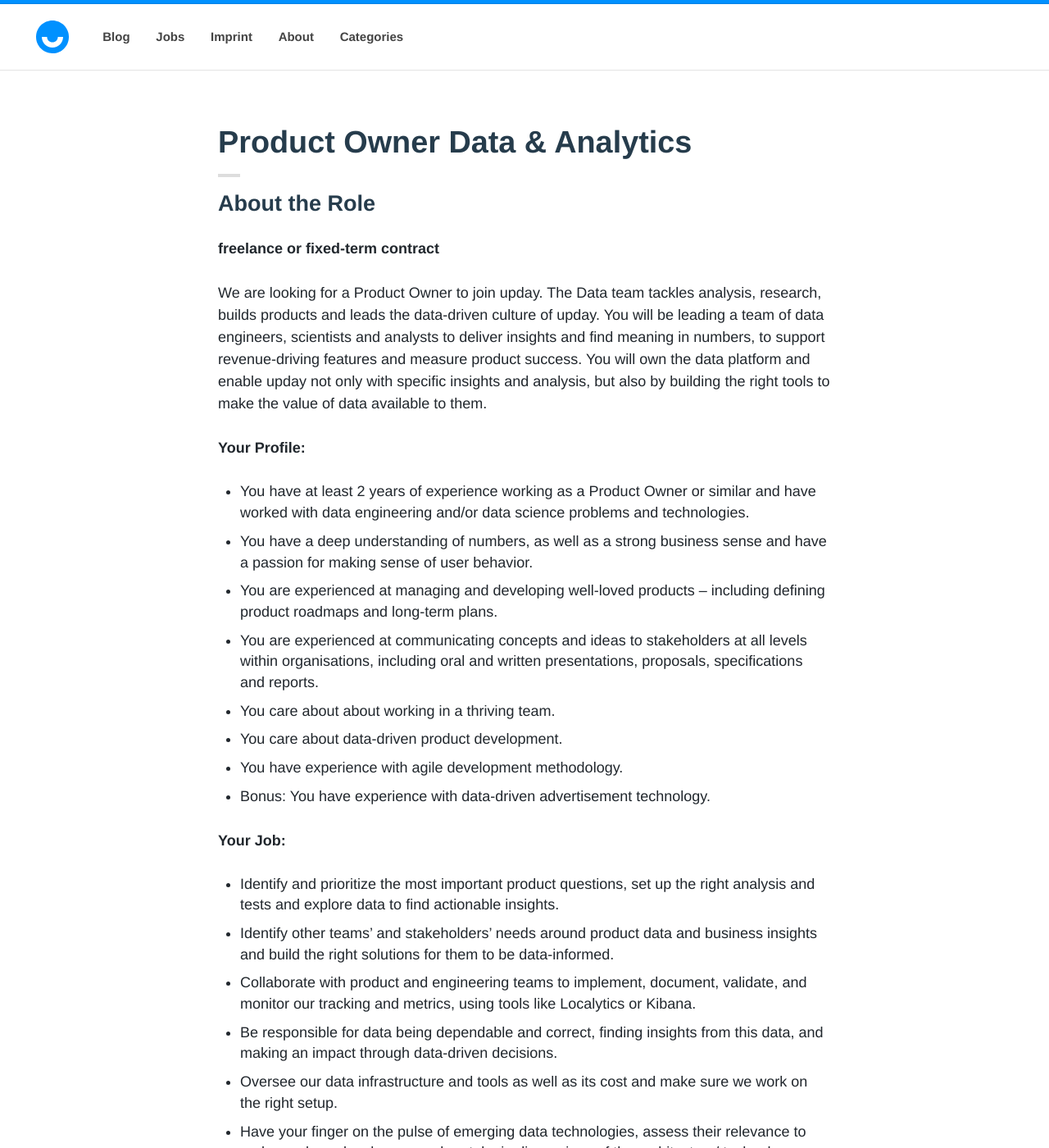
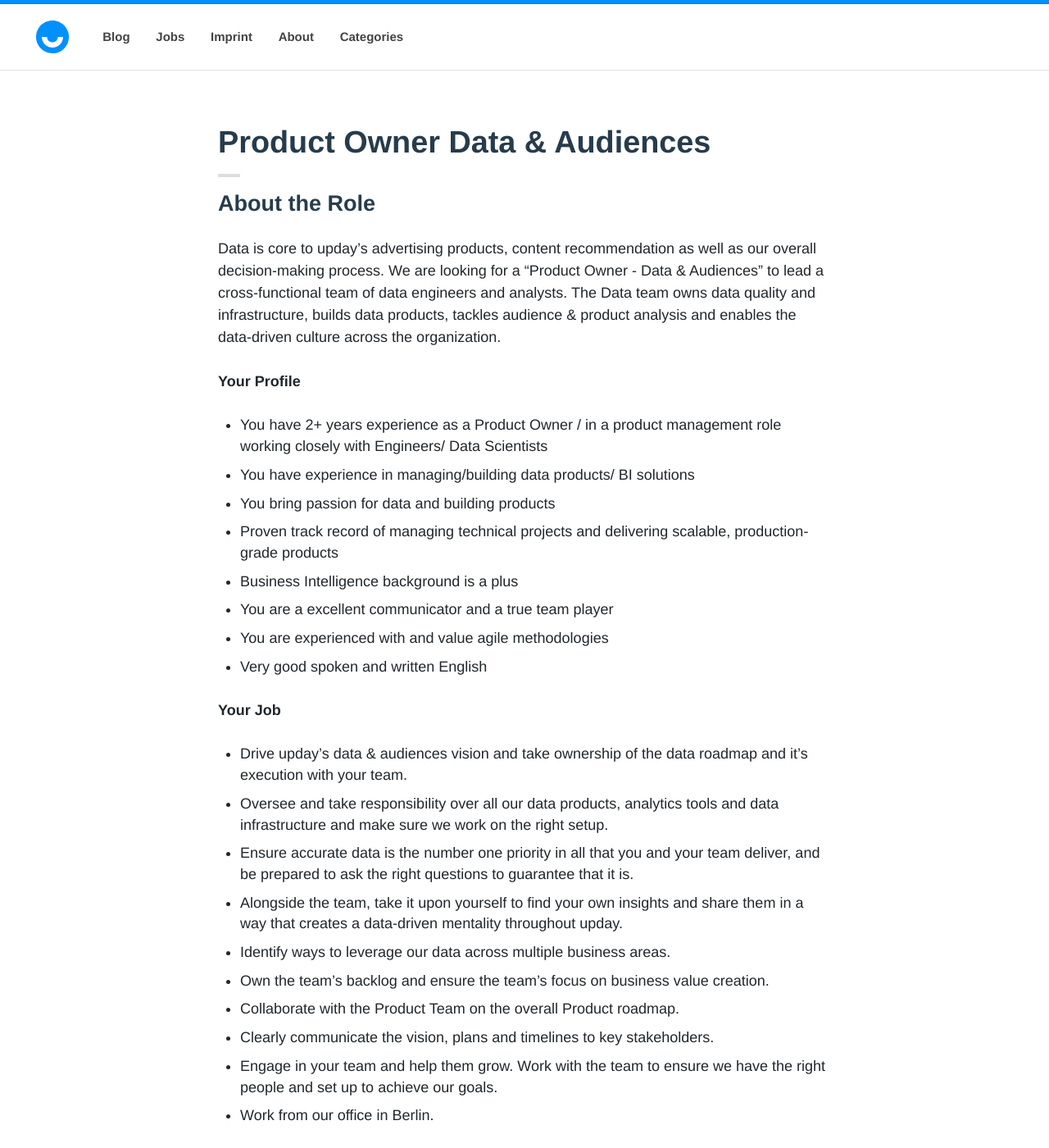
Before and after one commit to upday/upday.github.io, a Jekyll site: the page built from _posts/jobs/2017-05-05-po.md, in a window 1280 px wide and 1400 px high. Shown: the whole window at 82% size. Built offline with Jekyll 4.4.1, drawn with Linux system fonts in a browser that asks for light colours; nearby versions of some CDN libraries; some web fonts are replaced; comment, search, counter and statistics services are not loaded; some of the changed text lies outside the part shown.

Commit message:
Added QA job, changed from email contact to links

```diff
--- a/_posts/jobs/2017-05-05-po.md
+++ b/_posts/jobs/2017-05-05-po.md
@@ -1,55 +1,64 @@
 ---
 layout: static
-title: "Product Owner Data & Analytics"
+title: "Product Owner Data & Audiences"
 description: We want you!
 modified:
 categories: jobs
-excerpt: We are looking for a PO Data & Analytics.
-tags: [Jobs, PO, full-time]
-date: 2017-05-05T10:00:00-01:00
+excerpt: We are looking for a PO Data & Audiences.
+tags: [Jobs, PO, data, audiences, product, product development]
+date: 2017-09-07T00:00:00-01:00
 ---
 ## About the Role
-**freelance or fixed-term contract**
 
-We are looking for a Product Owner to join upday. The Data team tackles analysis, research, builds
-products and leads the data-driven culture of upday. You will be leading a team of data engineers,
-scientists and analysts to deliver insights and find meaning in numbers, to support revenue-driving
-features and measure product success. You will own the data platform and enable upday not only with
-specific insights and analysis, but also by building the right tools to make the value of data
-available to them.
+Data is core to upday’s advertising products, content recommendation as well as our
+overall decision-making process. We are looking for a “Product Owner - Data &
+Audiences” to lead a cross-functional team of data engineers and analysts. The Data
+team owns data quality and infrastructure, builds data products, tackles audience &
+product analysis and enables the data-driven culture across the organization.
 
-**Your Profile:**
+**Your Profile**
 
-* You have at least 2 years of experience working as a Product Owner or similar and have worked with data engineering and/or data science problems and technologies.
-* You have a deep understanding of numbers, as well as a strong business sense and have a passion for making sense of user behavior.
-* You are experienced at managing and developing well-loved products – including defining product roadmaps and long-term plans.
-* You are experienced at communicating concepts and ideas to stakeholders at all levels within organisations, including oral and written presentations, proposals, specifications and reports.
-* You care about about working in a thriving team.
-* You care about data-driven product development.
-* You have experience with agile development methodology.
-* Bonus: You have experience with data-driven advertisement technology.
+* You have 2+ years experience as a Product Owner / in a product
+management role working closely with Engineers/ Data Scientists
+* You have experience in managing/building data products/ BI solutions
+* You bring passion for data and building products
+* Proven track record of managing technical projects and delivering scalable,
+production-grade products
+* Business Intelligence background is a plus
+* You are a excellent communicator and a true team player
+* You are experienced with and value agile methodologies
+* Very good spoken and written English
 
-**Your Job:**
+**Your Job**
 
-* Identify and prioritize the most important product questions, set up the right analysis and tests and explore data to find actionable insights.
-* Identify other teams’ and stakeholders’ needs around product data and business insights and build the right solutions for them to be data-informed.
-* Collaborate with product and engineering teams to implement, document, validate, and monitor our tracking and metrics, using tools like Localytics or Kibana.
-* Be responsible for data being dependable and correct, finding insights from this data, and making an impact through data-driven decisions.
-* Oversee our data infrastructure and tools as well as its cost and make sure we work on the right setup.
-* Have your finger on the pulse of emerging data technologies, assess their relevance to upday and our developers, and partake in discussions of the architecture/ technology within the team.
-* Define and develop a product strategy for data & audiences including owning the short, medium and long term vision and execution for your team.
-* Clearly communicate the vision, plans, objectives to all stakeholders.
-* Actively contribute to creating a data-driven culture.
-* Engage in your team and help them grow. Enable your team to deliver like clockwork with increasing quality.
+* Drive upday's data & audiences vision and take ownership of the data
+roadmap and it's execution with your team.
+* Oversee and take responsibility over all our data products, analytics tools and
+data infrastructure and make sure we work on the right setup.
+* Ensure accurate data is the number one priority in all that you and your team
+deliver, and be prepared to ask the right questions to guarantee that it is.
+* Alongside the team, take it upon yourself to find your own insights and share
+them in a way that creates a data-driven mentality throughout upday.
+* Identify ways to leverage our data across multiple business areas.
+* Own the team's backlog and ensure the team’s focus on business value
+creation.
+* Collaborate with the Product Team on the overall Product roadmap.
+* Clearly communicate the vision, plans and timelines to key stakeholders.
+* Engage in your team and help them grow. Work with the team to ensure we
+have the right people and set up to achieve our goals.
 * Work from our office in Berlin.
 
-**What we offer:**
+**What We Offer**
 
-* A position that offers a great deal of responsibility and impact.
-* The chance to collaborate with talented colleagues and develop new business models for a content app.
-* Being part of an international, very exciting and revolutionary project.
-* A young, dynamic and fun team with experienced colleagues from different departments of Axel Springer (tech, product, marketing, journalism).
-* The latest equipment and digital tools.
-* Competitive salary and contract.
+A position that offers a great deal of responsibility and impact
+* The chance to collaborate with talented colleagues and develop new business
+models for a content app
+* Being part of an international, very exciting and revolutionary project
+* A young, dynamic and fun team with experienced colleagues from different
+departments of Axel Springer (tech, product, marketing, journalism)
+* The latest equipment and digital tools
+* Competitive salary and contract
 
-If this is you, [get in touch with us and send us an email to jobs@upday.com](mailto:jobs@upday.com) including cover letter, CV, your portfolio, earliest starting date, salary expectations and relevant references.
+If you are interested in joining upday please [submit](https://global3.recruitmentplatform.com/syndicated/private/syd_apply.cfm?ID=PPKFK026203F3VBQB8N68V7HK&nPostingTargetID=8462)
+your application including cover letter, CV, your portfolio, earliest starting date, salary expectations and relevant
+references
```
Also changed, not shown: _posts/jobs/2016-09-30-be.md (+1 -1 lines), _posts/jobs/2017-09-07-qa.md (added, +63 -0 lines).
